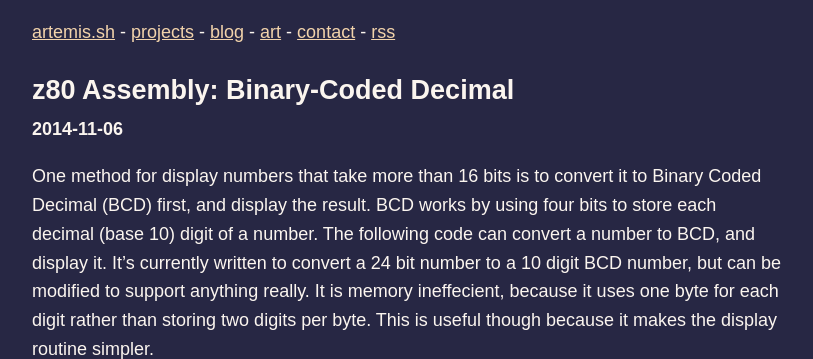
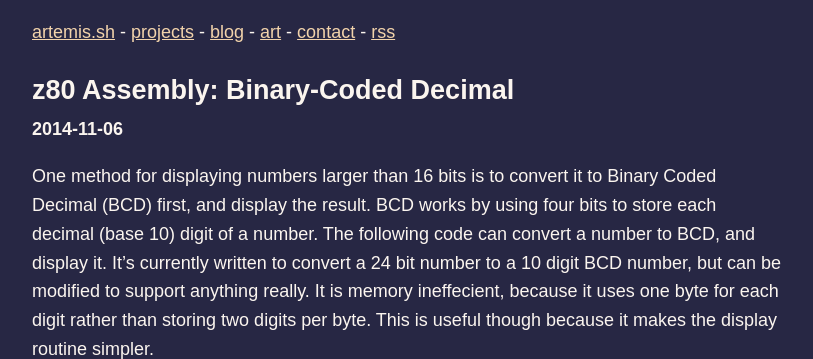
Before and after one commit to faithanalog/faithanalog.github.io, a Jekyll site: the page built from _posts/2014-11-06-z80-assembly-binary-coded-decimal.md, in a window 1280 px wide and 900 px high. Shown: the top 359 px of the window, without its empty margins (233-1046 px from the left). Built offline with Jekyll 4.4.1, drawn with Linux system fonts in a browser that asks for light colours.

Commit message:
Update 2014-11-06-z80-assembly-binary-coded-decimal.md
fix typo, clarify wording

```diff
--- a/_posts/2014-11-06-z80-assembly-binary-coded-decimal.md
+++ b/_posts/2014-11-06-z80-assembly-binary-coded-decimal.md
@@ -2,7 +2,7 @@
 layout: post
 title: "z80 Assembly: Binary-Coded Decimal"
 ---
-One method for display numbers that take more than 16 bits is to convert it to
+One method for displaying numbers larger than 16 bits is to convert it to
 Binary Coded Decimal (BCD) first, and display the result. BCD works by using
 four bits to store each decimal (base 10) digit of a number. The following code
 can convert a number to BCD, and display it. It's currently written to convert
```
